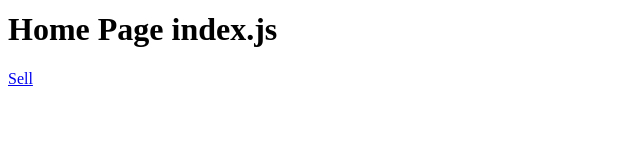
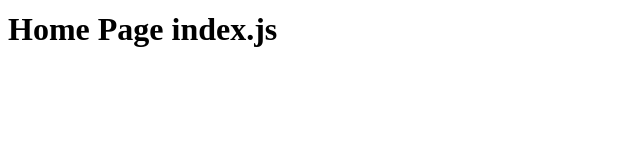
Before and after one commit to dunatron/TheTrader, a Next.js app in the folder frontend/: page / in a window 1280 px wide. Shown: the part 122-282 px from the top of the page, without its empty margins (0-640 px from the left). Built offline with nearby package versions, Linux system fonts and the light colour scheme.

Commit message:
added index/home page

```diff
--- a/frontend/pages/index.js
+++ b/frontend/pages/index.js
@@ -1,11 +1,6 @@
-import Link from "next/link"
-
 const HomePage = props => (
   <div>
     <h1>Home Page index.js</h1>
-    <Link href="/sell">
-      <a>Sell</a>
-    </Link>
   </div>
 )
 
```
